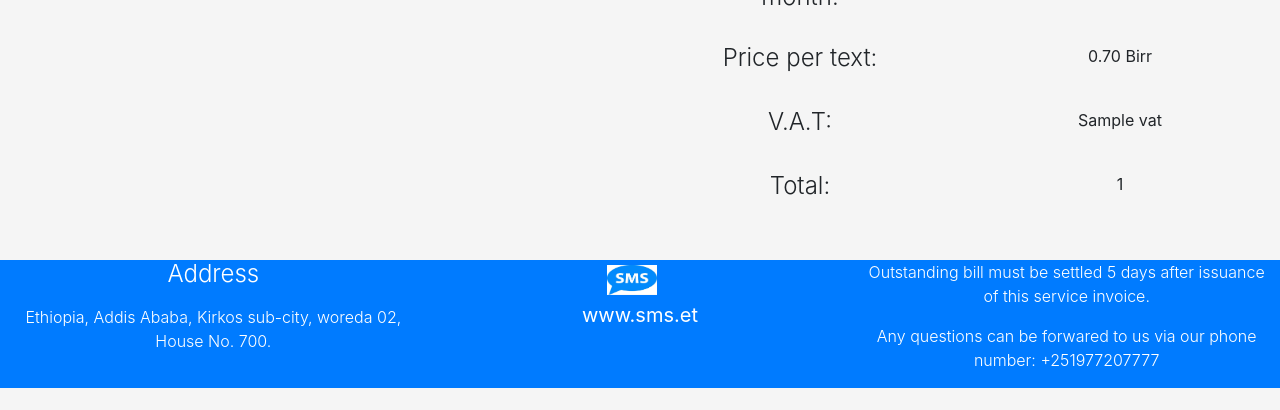
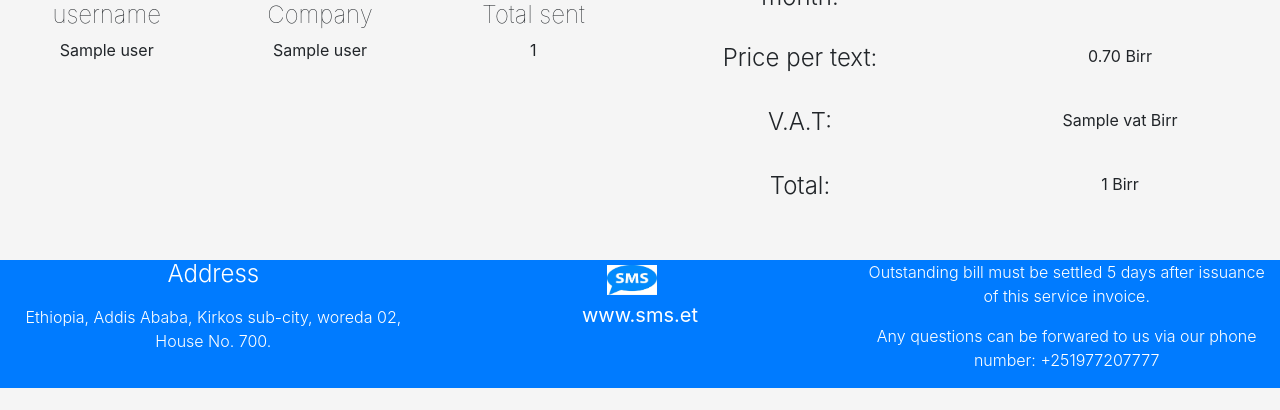
Before and after one commit to NegassaB/Django-SMS-API-with-pricing-and-receipt, a Django app: template ui/templates/ui/invoice.html in a window 1280 px wide. Shown: the part 390-800 px from the top of the page. Run offline with Django 3.2, Linux system fonts and the light colour scheme; tables that the repository leaves empty hold one stand-in row (values such as "Sample post"); the template is opened without the code that fills it: values that come from a table or form of the project are taken from there, most other values are stand-ins (such as "Sample title", 1, 10 or a date in 2020); some libraries are stand-ins or nearby versions.

Commit message:
The html part of invoice generation is complete
The html part of invoice generation is complete. Now what is left is
rendering that html to pdf and return it to the user account every month
(so fucking easy :| ).
The SMSPrice model's set_price attribute has been changed from
models.CharField to models.FloatField.

Hojiin Itti Fufaa.

```diff
--- a/commons/models.py
+++ b/commons/models.py
@@ -30,7 +30,7 @@
 
 class SMSPrice(models.Model):
     # change to floatField
-    set_price = models.CharField(max_length=25)
+    set_price = models.FloatField(max_length=25)
     price_desc = models.CharField(max_length=100)
     # make the value 1 in the db an unset value and the rest the actual values
     type = models.ForeignKey("Type", related_name="types", on_delete=models.PROTECT, related_query_name="SMSPrices")
--- a/ui/templates/ui/invoice.html
+++ b/ui/templates/ui/invoice.html
@@ -44,25 +44,25 @@
                 <label class="font-weight-light self-center h2">All users that sent sms:</label>
                 <div class="row">
                     <div class="col-md-4">
-                            {% for key, value in all_sms_sent.items %}
-                            <h4 class="font-weight-lighter h4">username</h4>
-                            {% for v in value %}
-                            <p>{{ v.user }}</p>
+                        <!-- dict object all _sms_sent is garnered from the views and parsed accordingly as key & value of all_sms_sent.items -->
+                        {% for key, value in all_sms_sent.items %}
+                        <h4 class="font-weight-lighter h4">username</h4>
+                        {% for val in value %}
+                        <p>{{ val.user }}</p>
                     </div>
                     <div class="col-md-4">
                         <h4 class="font-weight-lighter h4">Company</h4>
-                        <p>{{ v.company_name }}</p>
+                        <p>{{ val.user.company_name }}</p>
                     </div>
                     <div class="col-md-4">
                         <h4 class="font-weight-lighter h4">Total sent</h4>
-                         <p>{{ v.total_sent_single_user }}</p>
+                         <p>{{ val.total_sent_single_user }}</p>
                          {% endfor %}
                          {% endfor %}
                     </div>
                 </div>
             </div>
             <div class="col-md-6">
-                <!-- <br> -->
                 <div class="row">
                     <div class="col-md-6">
                         <h4 class="font-weight-light self-center h4">Total sms sent in the month:</h4>
@@ -86,7 +86,7 @@
                         <h4 class="font-weight-light self-center h4">V.A.T:</h4>
                     </div>
                     <div class="col-md-6">
-                        <p>{{ vat }}</p>
+                        <p>{{ vat }} Birr</p>
                     </div>
                     <br>
                 </div>
@@ -96,7 +96,7 @@
                         <h4 class="font-weight-light self-center h4">Total:</h4>
                     </div>
                     <div class="col-md-6">
-                        <p>{{ total_price }}</p>
+                        <p>{{ total_price }} Birr</p>
                     </div>
                 </div>
             </div>
```
Also changed, not shown: ui/invoice_generator.py (+12 -8 lines), commons/migrations/0024_auto_20191223_0651.py (added).
